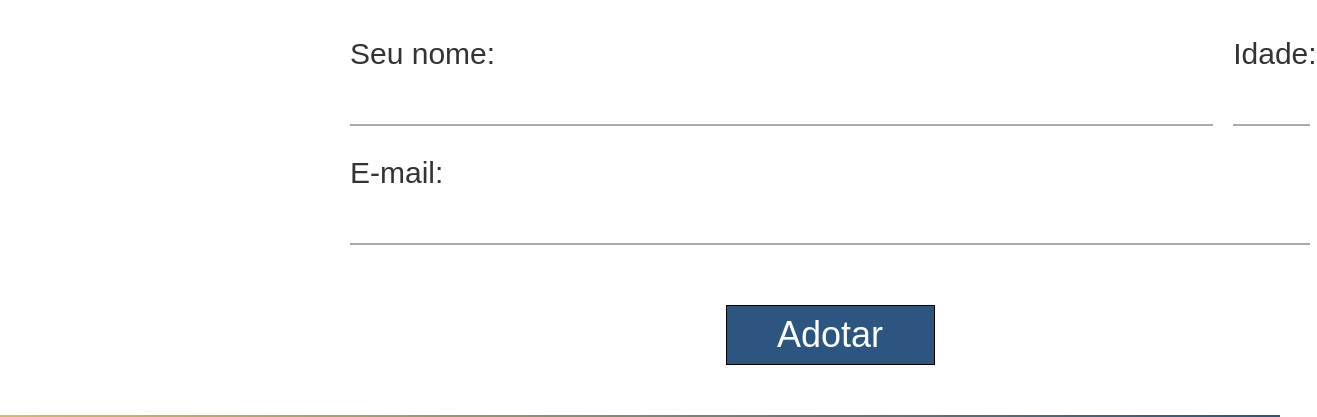
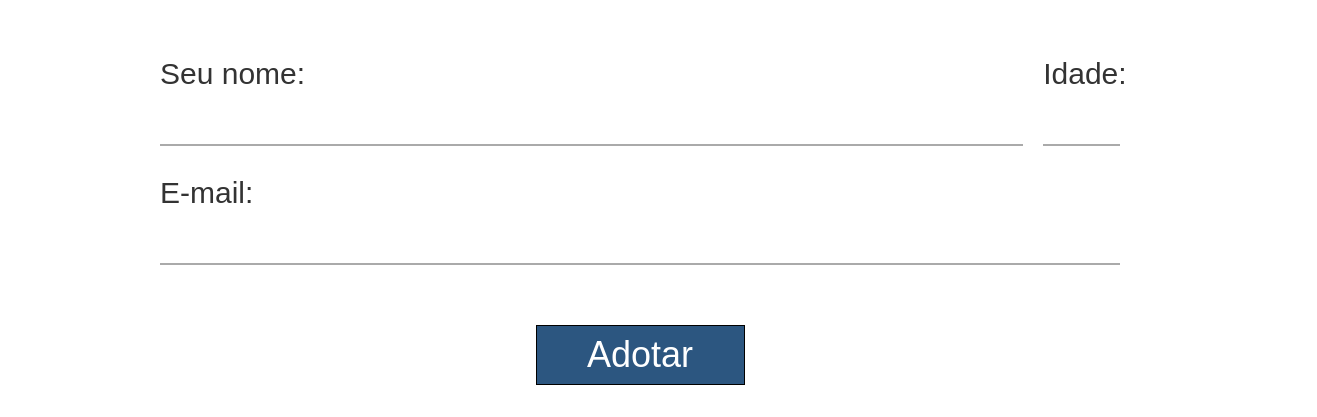
Before and after one commit to lucasilvr/projeto-adote-um-lobinho, a plain HTML site: page adotar lobinho/adotar.html in a window 1280 px wide. Shown: the part 383-800 px from the top of the page, 1317 px wide, since content can reach past the window. Drawn offline with Linux system fonts and the light colour scheme; a web font is replaced by a local one.

Commit message:
acabougit add .! (mentira: ajeitar foto)

```diff
--- a/adotar lobinho/adotar.css
+++ b/adotar lobinho/adotar.css
@@ -46,7 +46,7 @@ header a {
     height: 5px;
     background-color: #000;
     margin-top: -12px;
-    margin-left: 60px;
+
     opacity: 0;
     transition: opacity 0.3s ease;
 }
@@ -180,7 +180,7 @@ label {
     display: flex;
     justify-content: center;
     flex-direction: column;
-    margin-left: 350px;
+
     gap: 30px;
 }
 
@@ -283,3 +283,13 @@ footer{
 #botaoqs {
     text-decoration: none;
 }
+
+.geral{
+    display: flex;
+    justify-content: center;
+    align-items: center;
+    flex-direction: column;
+    margin: 0 auto;
+    max-width: 960px;
+    padding: 20px;
+}
```
Also changed, not shown: lista-de-lobinhos/script2.js (+15 -0 lines).
